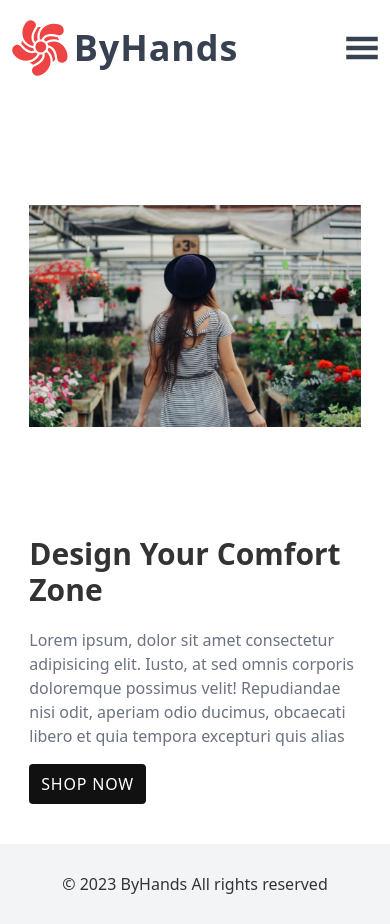
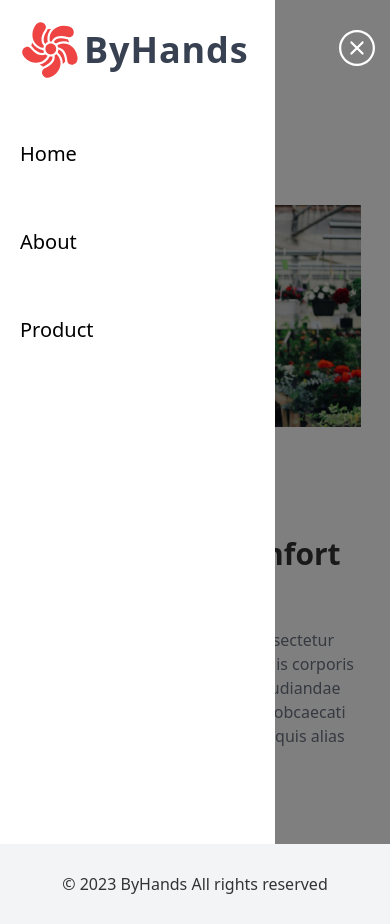
Before and after one commit to ErysCode7/byhands-flower-shop, a React (Vite) app: page / in a window 390 px wide. Both pictures are taken after a click on the icon 362 px from the left and 48 px from the top of the page. Built offline with nearby package versions, Linux system fonts and the light colour scheme.

Commit message:
fix mobile sidebar

```diff
--- a/src/components/Header/index.tsx
+++ b/src/components/Header/index.tsx
@@ -1,7 +1,9 @@
 import { useState } from "react";
 import { FaShoppingCart } from "react-icons/fa";
 import { GiHamburgerMenu, GiTwirlyFlower } from "react-icons/gi";
+import { SlClose } from "react-icons/sl";
 import { Link } from "react-router-dom";
+import MobileSidebar from "../MobileSidebar";
 
 type Props = {};
 
@@ -11,7 +13,7 @@ const Header = (props: Props) => {
   return (
     <>
       <header className="bg-white w-full h-24">
-        <div className="flex item-center justify-between w-[95%] laptop:w-[85%] m-auto h-full">
+        <div className="relative flex item-center justify-between w-[95%] laptop:w-[85%] m-auto h-full">
           <Link to="/" className="flex items-center">
             <GiTwirlyFlower className="text-6xl text-red-500" />
             <h2 className="ml-1 text-4xl font-bold tracking-wide text-gray-700">
@@ -36,11 +38,20 @@ const Header = (props: Props) => {
 
           {/* HAMBURGER */}
           <div className="laptop:hidden flex items-center">
-            <GiHamburgerMenu
-              className="laptop:hidden text-4xl text-gray-700"
-              onClick={() => setShowMobileNav((prev) => !prev)}
-            />
+            {showMobileNav ? (
+              <SlClose
+                className="laptop:hidden text-4xl text-white absolute right-[5px] z-50"
+                onClick={() => setShowMobileNav((prev) => !prev)}
+              />
+            ) : (
+              <GiHamburgerMenu
+                className="laptop:hidden text-4xl text-gray-700 absolute right-[5px] z-50"
+                onClick={() => setShowMobileNav((prev) => !prev)}
+              />
+            )}
           </div>
+
+          {showMobileNav && <MobileSidebar showMobileNav={showMobileNav} />}
         </div>
       </header>
     </>
--- /dev/null
+++ b/src/components/MobileSidebar/index.tsx
@@ -0,0 +1,54 @@
+import { GiTwirlyFlower } from "react-icons/gi";
+import { Link } from "react-router-dom";
+
+type Props = {
+  showMobileNav: boolean;
+};
+
+const MobileSidebar = ({ showMobileNav }: Props) => {
+  const links = [
+    {
+      link: "/",
+      linkName: "Home",
+    },
+    {
+      link: "/about",
+      linkName: "About",
+    },
+    {
+      link: "/product",
+      linkName: "Product",
+    },
+  ];
+
+  return (
+    <div className="w-full h-screen bg-[rgba(0,0,0,_0.5)] fixed right-0 left-[275px] top-0 bottom-0 laptop:hidden">
+      <div className="laptop:hidden bg-white h-screen fixed left-0 w-[275px] sm:w-[375px]">
+        <div className="pt-5">
+          <div className="px-5">
+            <Link to="/" className="flex items-center">
+              <GiTwirlyFlower className="text-6xl text-red-500" />
+              <h2 className="ml-1 text-4xl font-bold tracking-wide text-gray-700">
+                ByHands
+              </h2>
+            </Link>
+          </div>
+          <ul className="flex flex-col mt-10 gap-5 text-xl">
+            {links.map((link) => (
+              <li key={link.linkName} className="hover:bg-gray-100 p-5 group">
+                <Link
+                  to={link.link}
+                  className="group-hover:pl-3 duration-300 transition-all ease-in-out"
+                >
+                  {link.linkName}
+                </Link>
+              </li>
+            ))}
+          </ul>
+        </div>
+      </div>
+    </div>
+  );
+};
+
+export default MobileSidebar;
```
